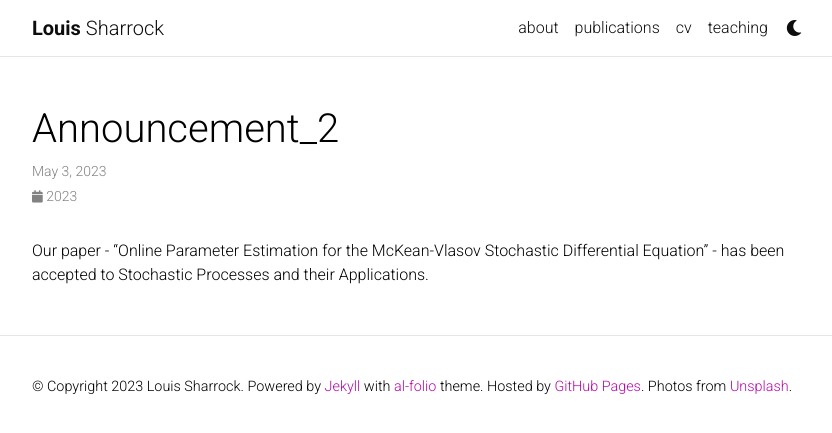
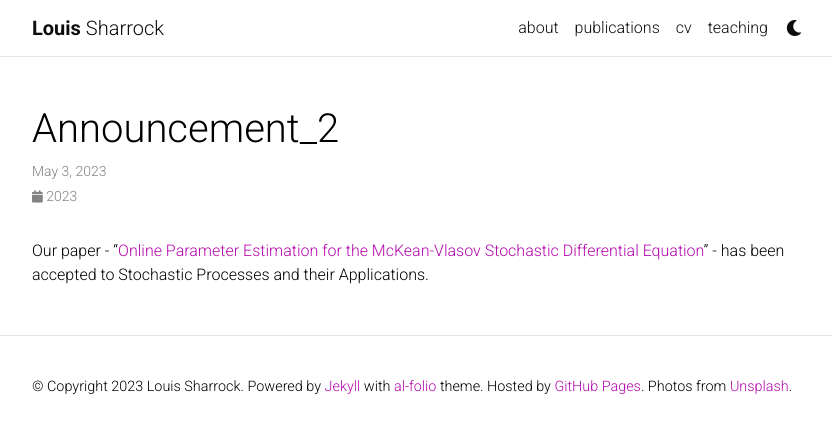
Before and after one commit to louissharrock/louissharrock.github.io, a Jekyll site: the page built from _news/announcement_2.md, in a window 1280 px wide. Shown: the top 433 px of the page, without its empty margins (223-1055 px from the left). Built offline with Jekyll 4.4.1, drawn with Linux system fonts in a browser that asks for light colours; comment, search, counter and statistics services are not loaded; a style sheet for code colours, icons or effects is not loaded; part of the change alters nothing that is shown.

```diff
--- a/_news/announcement_2.md
+++ b/_news/announcement_2.md
@@ -5,4 +5,4 @@ inline: true
 related_posts: false
 ---
 
-Our paper - "Online Parameter Estimation for the McKean-Vlasov Stochastic Differential Equation" - has been accepted to Stochastic Processes and their Applications.
+Our paper - "[Online Parameter Estimation for the McKean-Vlasov Stochastic Differential Equation](https://www.sciencedirect.com/science/article/pii/S0304414923000972)" - has been accepted to Stochastic Processes and their Applications.
```
